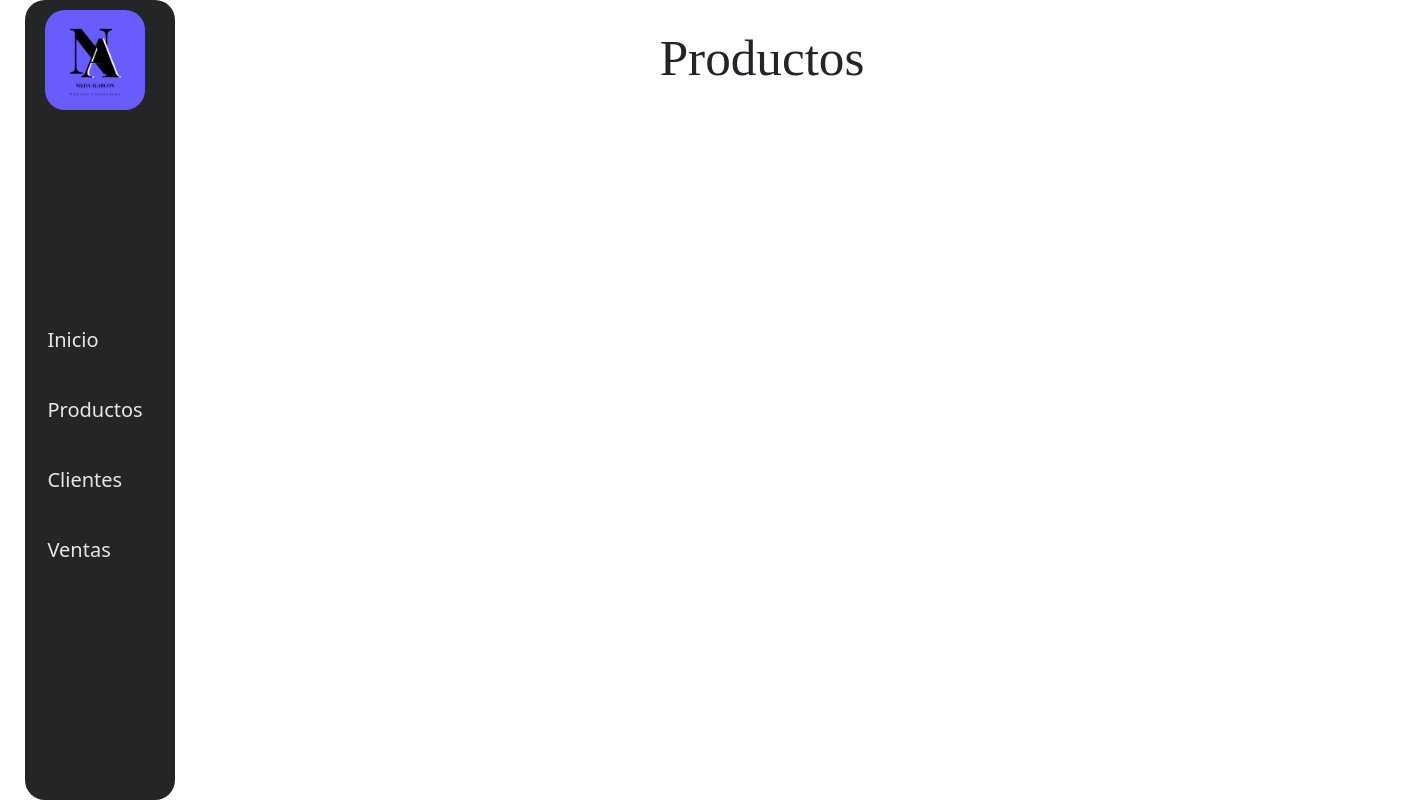
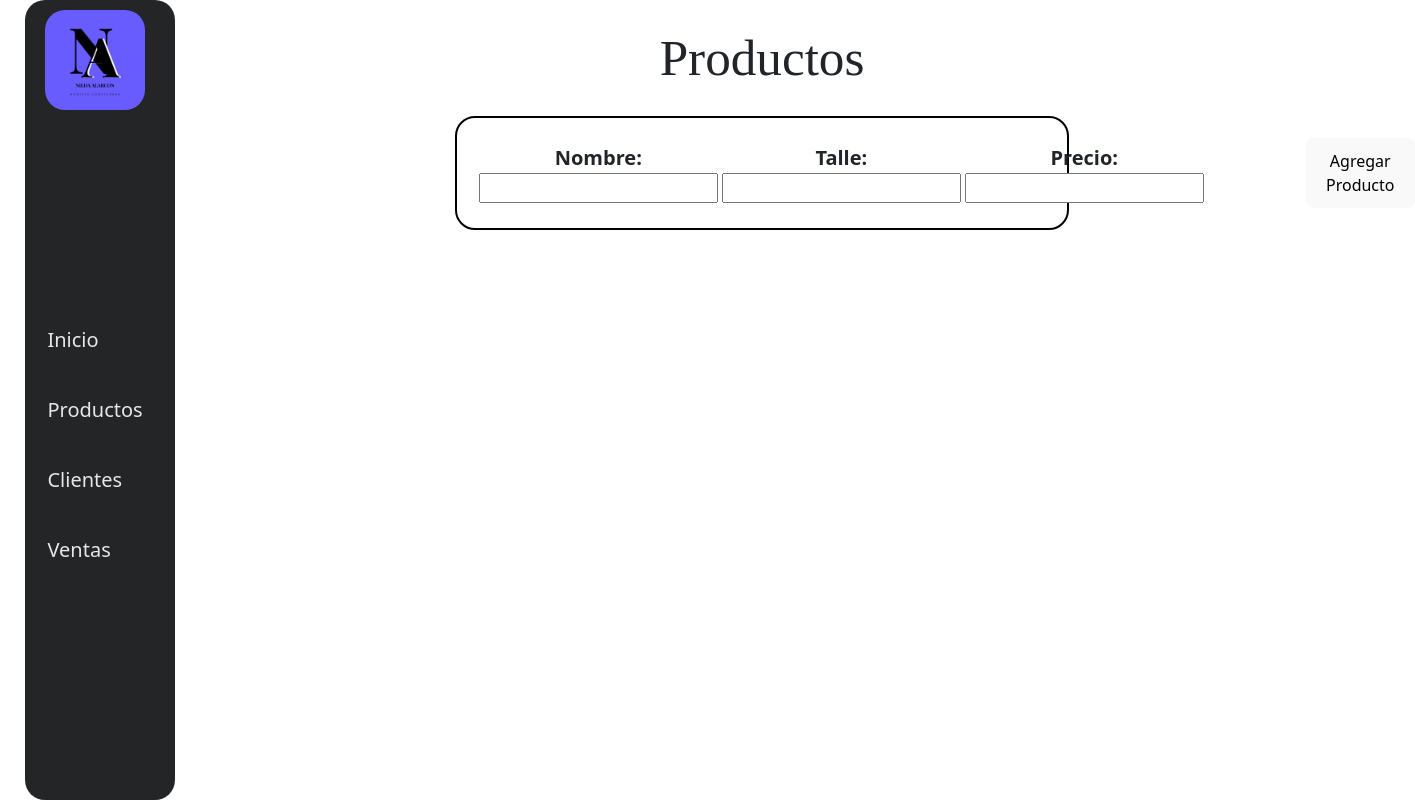
Before and after one commit to Agu1laredu/ControlDeVentas, a React (Vite) app: page /Produtos in a window 1280 px wide. Shown: the whole page, 1415 px wide, since content can reach past the window. Built offline with nearby package versions, Linux system fonts and the light colour scheme.

Commit message:
add productos

```diff
--- /dev/null
+++ b/src/Components/Carousel/Banner.css
@@ -0,0 +1,4 @@
+.ContainerBanner {
+  margin: 100px auto;
+  width: 1000px;
+}
--- a/src/Components/Carousel/Banner.tsx
+++ b/src/Components/Carousel/Banner.tsx
@@ -1,9 +1,9 @@
 import Image from "react-bootstrap/Image";
 import Imagen from "../../assets/BAnner.png";
-
+import "./Banner.css";
 function Banner() {
   return (
-    <div style={{ margin: " 100px auto", width: 1000 }}>
+    <div className="ContainerBanner">
       <Image src={Imagen} fluid />
     </div>
   );
--- a/src/Screen/Produtos/Producto.tsx
+++ b/src/Screen/Produtos/Producto.tsx
@@ -1,12 +1,256 @@
-import Sidebar from "../../Components/SideBar/Sidebar.tsx";
+import React, { useState, useEffect } from "react";
+import Sidebar from "../../Components/SideBar/Sidebar";
+import Table from "react-bootstrap/Table";
 import "bootstrap/dist/css/bootstrap.min.css";
 
+interface Product {
+  id: number;
+  name: string;
+  price: number;
+  Talle: string;
+}
+
+class ProductManager {
+  private products: Product[];
+  private nextId: number;
+
+  constructor() {
+    this.products = [];
+    this.nextId = 1;
+  }
+  saveProductsToLocalStorage(): void {
+    localStorage.setItem("products", JSON.stringify(this.products));
+  }
+
+  loadProductsFromLocalStorage(): void {
+    const productsData = localStorage.getItem("products");
+    if (productsData) {
+      this.products = JSON.parse(productsData);
+      this.nextId =
+        this.products.reduce(
+          (maxId, product) => Math.max(maxId, product.id),
+          0
+        ) + 1;
+    }
+  }
+
+  // Agregar un nuevo producto
+  addProduct(name: string, price: number, Talle: string): void {
+    const newProduct: Product = {
+      id: this.nextId,
+      name,
+      price,
+      Talle,
+    };
+
+    this.products.push(newProduct);
+    this.nextId++;
+  }
+
+  // Editar un producto existente por ID
+  editProduct(id: number, name: string, price: number, Talle: string): void {
+    const index = this.products.findIndex((product) => product.id === id);
+
+    if (index !== -1) {
+      this.products[index].name = name;
+      this.products[index].price = price;
+      this.products[index].Talle = Talle;
+    } else {
+      console.log("Producto no encontrado");
+    }
+  }
+
+  // Eliminar un producto existente por ID
+  deleteProduct(id: number): void {
+    this.products = this.products.filter((product) => product.id !== id);
+  }
+
+  // Obtener todos los productos
+  getProducts(): Product[] {
+    return this.products;
+  }
+}
+
 function Productos() {
+  const [products, setProducts] = useState<Product[]>([]);
+  const [currentProduct, setCurrentProduct] = useState<Product | null>(null);
+  const productManager = new ProductManager();
+
+  useEffect(() => {
+    // No es necesario cargar los productos nuevamente al montar el componente, ya que esto se hace automáticamente en el constructor de ProductManager
+    setProducts(productManager.getProducts());
+  }, []);
+
+  // Función para manejar el envío del formulario de agregar/editar producto
+  const handleFormSubmit = (event: React.FormEvent<HTMLFormElement>) => {
+    event.preventDefault();
+
+    if (currentProduct) {
+      productManager.editProduct(
+        currentProduct.id,
+        currentProduct.name,
+        currentProduct.price,
+        currentProduct.Talle
+      );
+      setCurrentProduct(null);
+    } else {
+      const formData = new FormData(event.currentTarget);
+      const name = formData.get("name") as string;
+      const price = parseFloat(formData.get("price") as string);
+      const Talle = formData.get("Talle") as string;
+      productManager.addProduct(name, price, Talle);
+    }
+
+    productManager.saveProductsToLocalStorage(); // Guardamos los productos en el localStorage
+    setProducts(productManager.getProducts());
+  };
+
+  // Función para eliminar un producto
+  const handleDeleteProduct = (id: number) => {
+    productManager.deleteProduct(id);
+    productManager.saveProductsToLocalStorage(); // Guardamos los productos en el localStorage
+    setProducts(productManager.getProducts());
+  };
+
+  // Función para editar un producto
+  const handleEditProduct = (product: Product) => {
+    setCurrentProduct(product);
+  };
   return (
     <div style={{ display: "flex" }}>
       <Sidebar />
       <section>
         <h1>Productos</h1>
+
+        {/* Formulario para agregar/editar productos */}
+        <form
+          onSubmit={handleFormSubmit}
+          style={{
+            padding: "20px",
+            margin: "auto",
+            border: "2px solid black",
+            display: "flex",
+            borderRadius: "20px",
+            textAlign: "center",
+            width: "60%",
+          }}
+        >
+          <div
+            style={{
+              textAlign: "center",
+              margin: "auto 2px",
+            }}
+          >
+            <label htmlFor="name">
+              <b style={{ fontSize: 20, fontWeight: "50px" }}> Nombre:</b>
+            </label>
+            <input
+              type="text"
+              name="name"
+              defaultValue={currentProduct?.name || ""}
+              required
+            />
+          </div>
+
+          <div
+            style={{
+              textAlign: "center",
+              margin: "auto 2px",
+            }}
+          >
+            <label htmlFor="name">
+              <b style={{ fontSize: 20, fontWeight: "50px" }}> Talle:</b>
+            </label>
+            <input
+              type="text"
+              name="Talle"
+              defaultValue={currentProduct?.Talle || ""}
+              required
+            />
+          </div>
+          <div
+            style={{
+              textAlign: "center",
+              margin: "auto 2px",
+            }}
+          >
+            <label htmlFor="price">
+              <b style={{ fontSize: 20, fontWeight: "50px" }}> Precio:</b>
+            </label>
+            <input
+              type="number"
+              name="price"
+              step="0.01"
+              defaultValue={currentProduct?.price || ""}
+              required
+            />
+          </div>
+          <button
+            type="submit"
+            style={{
+              marginLeft: 100,
+            }}
+          >
+            {currentProduct ? "Editar Producto" : "Agregar Producto"}
+          </button>
+        </form>
+
+        {/* Lista de productos */}
+        <ul>
+          {products.map((product) => (
+            <div
+              key={product.id}
+              style={{
+                position: "relative",
+                left: "22%",
+                top: "30px",
+                border: "2px solid black",
+                width: "800px",
+                padding: "20px",
+                borderRadius: "20px",
+              }}
+            >
+              <Table striped bordered hover>
+                <thead>
+                  <tr>
+                    <th>#</th>
+
+                    <th>{product.name}e</th>
+                    <th>{product.Talle}</th>
+                    <th>${product.price}</th>
+                    <div
+                      style={{
+                        margin: "auto",
+                      }}
+                    >
+                      <button
+                        onClick={() => handleEditProduct(product)}
+                        style={{
+                          width: "100px",
+                          fontSize: 10,
+                          fontWeight: "20px",
+                        }}
+                      >
+                        Editar
+                      </button>
+                      <button
+                        onClick={() => handleDeleteProduct(product.id)}
+                        style={{
+                          marginLeft: "20px",
+                          width: "100px",
+                          fontSize: 10,
+                          fontWeight: "20px",
+                        }}
+                      >
+                        Eliminar
+                      </button>
+                    </div>
+                  </tr>
+                </thead>
+              </Table>
+            </div>
+          ))}
+        </ul>
       </section>
     </div>
   );
```
